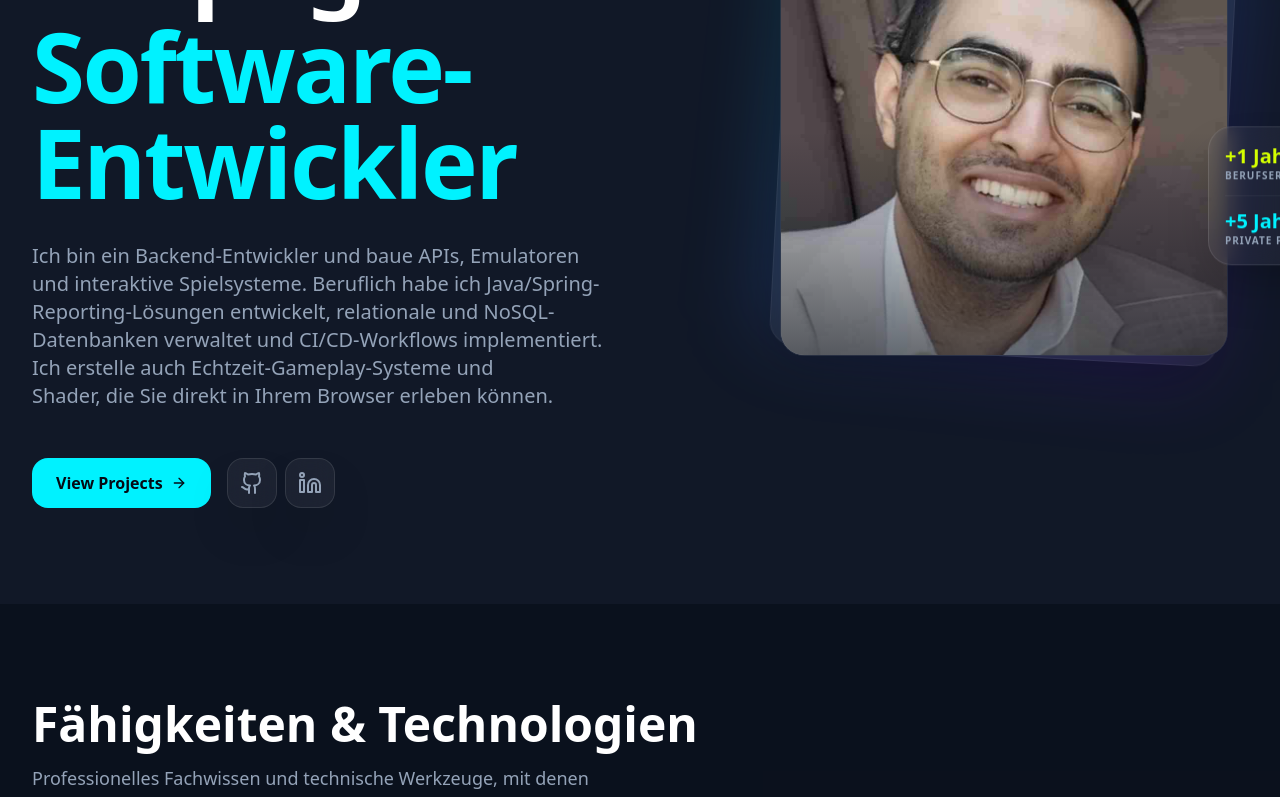
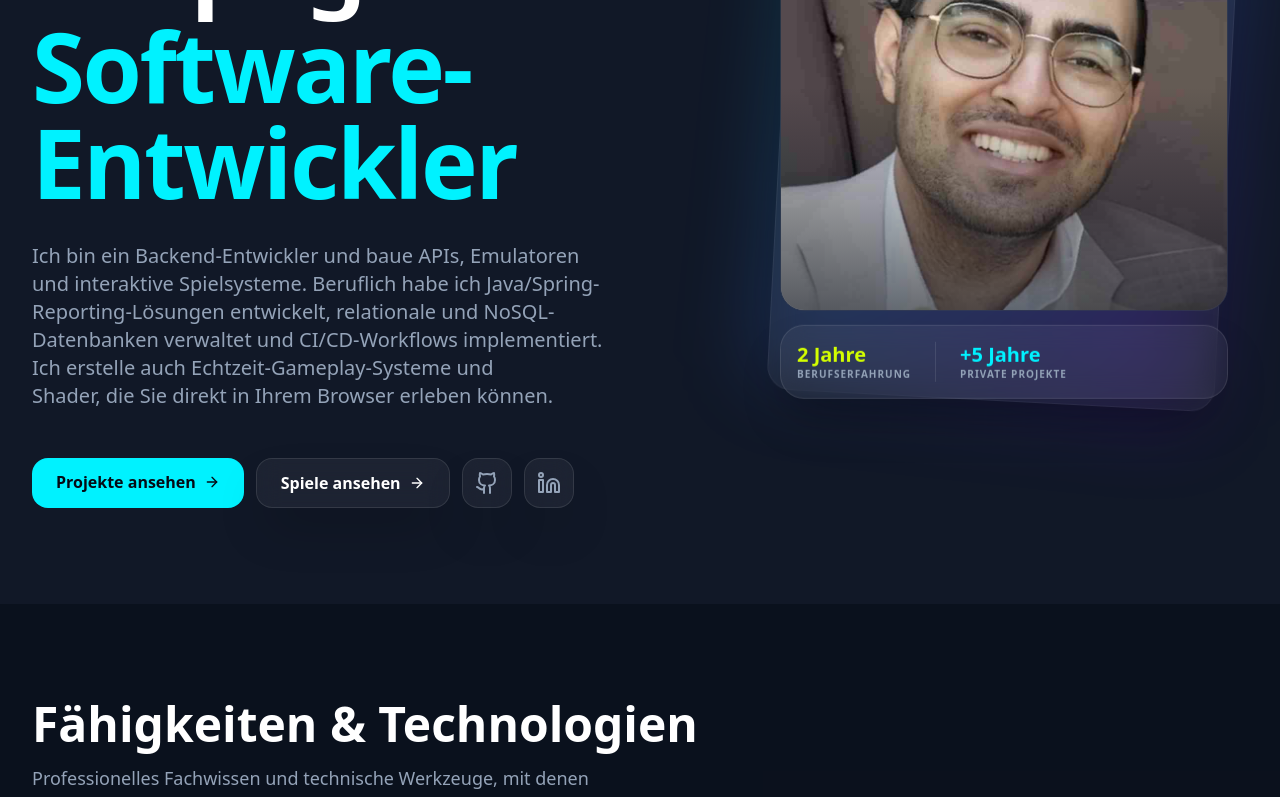
Before and after one commit to TheMetalStorm/personal-website, a Next.js app: page /de in a window 1280 px wide. Shown: the part 500-1297 px from the top of the page. Built offline with nearby package versions, Linux system fonts and the light colour scheme.

Commit message:
feat: i18n remaining strings, nav buttons, hover glows, clickable card titles

```diff
--- a/app/components/ContactSection.tsx
+++ b/app/components/ContactSection.tsx
@@ -77,7 +77,7 @@ export default function ContactSection() {
 								</div>
 								<div>
 									<h3 className="text-xl font-bold text-white">Curriculum Vitae</h3>
-									<p className="text-slate-400 text-sm">Download professional resume</p>
+									<p className="text-slate-400 text-sm">{t('contact.downloadResume')}</p>
 								</div>
 							</div>
 							<button
--- a/app/components/GamesSection.tsx
+++ b/app/components/GamesSection.tsx
@@ -20,7 +20,7 @@ export default function GamesSection() {
 							{t('games.title')}
 						</h2>
 						<p className="text-slate-400 max-w-xl text-lg">
-							Experimental and jam games exploring mechanics and shaders.
+							{t('games.featuredDescription')}
 						</p>
 					</div>
 					<Link
--- a/app/components/HeroSection.tsx
+++ b/app/components/HeroSection.tsx
@@ -1,12 +1,13 @@
 'use client';
 
 import Image from 'next/image';
+import Link from 'next/link';
 import { useI18n } from '../hooks/useI18n';
 import { motion } from 'framer-motion';
-import { ArrowRight, Github, Linkedin, Mail } from 'lucide-react';
+import { ArrowRight, Github, Linkedin } from 'lucide-react';
 
 export default function HeroSection() {
-	const { t } = useI18n();
+	const { t, locale } = useI18n();
 
 	const containerVariants = {
 		hidden: { opacity: 0 },
@@ -47,7 +48,8 @@ export default function HeroSection() {
 								<span className="animate-ping absolute inline-flex h-full w-full rounded-full bg-brand-blue opacity-75"></span>
 								<span className="relative inline-flex rounded-full h-2 w-2 bg-brand-blue"></span>
 							</span>
-							Available for new opportunities
+							{t('hero.available')}
+
 						</motion.div>
 
 						<motion.h1
@@ -65,14 +67,21 @@ export default function HeroSection() {
 							{t('hero.description')}
 						</motion.p>
 
-						<motion.div variants={itemVariants} className="flex flex-wrap gap-4 pt-4">
-							<button className="group relative px-6 py-3 bg-brand-blue text-brand-navy font-bold rounded-2xl overflow-hidden transition-all hover:scale-105 active:scale-95">
-								<span className="relative z-10 flex items-center gap-2">
-									View Projects <ArrowRight className="w-4 h-4 group-hover:translate-x-1 transition-transform" />
-								</span>
-								<div className="absolute inset-0 bg-white group-hover:opacity-20 opacity-0 transition-opacity"></div>
-							</button>
-							<div className="flex gap-2">
+						<motion.div variants={itemVariants} className="flex flex-wrap justify-center sm:justify-start items-center gap-3 pt-4">
+							<div className="flex gap-3">
+								<Link href={`/${locale === 'de' ? 'de/' : ''}projects`} className="group relative px-6 py-3 bg-brand-blue text-brand-navy font-bold rounded-2xl overflow-hidden transition-all hover:scale-105 active:scale-95">
+									<span className="relative z-10 flex items-center gap-2">
+										{t('hero.viewProjects')} <ArrowRight className="w-4 h-4 group-hover:translate-x-1 transition-transform" />
+									</span>
+									<div className="absolute inset-0 bg-white group-hover:opacity-20 opacity-0 transition-opacity"></div>
+								</Link>
+								<Link href={`/${locale === 'de' ? 'de/' : ''}games`} className="group relative px-6 py-3 bento-glass text-white font-bold rounded-2xl overflow-hidden transition-all hover:scale-105 active:scale-95">
+									<span className="relative z-10 flex items-center gap-2">
+										{t('hero.viewGames')} <ArrowRight className="w-4 h-4 group-hover:translate-x-1 transition-transform" />
+									</span>
+								</Link>
+							</div>
+							<div className="flex gap-3">
 								<a href="https://github.com/TheMetalStorm" target="_blank" className="p-3 bento-glass rounded-2xl text-slate-400 hover:text-brand-blue hover:scale-110 transition-all">
 									<Github className="w-6 h-6" />
 								</a>
@@ -111,18 +120,18 @@ export default function HeroSection() {
 								</div>
 							</div>
 
-							{/* Floating Stat Card */}
+							{/* Stat Card — below image, always in-flow */}
 							<motion.div
-								animate={{ y: [0, -10, 0] }}
+								animate={{ y: [0, -6, 0] }}
 								transition={{ duration: 4, repeat: Infinity, ease: "easeInOut" }}
-								className="absolute -right-32 top-1/2 p-4 bento-glass border-white/10 hidden md:block"
+								className="mt-4 p-4 bento-glass border-white/10"
 							>
-								<div className="flex flex-col gap-3">
+								<div className="flex gap-6">
 									<div className="flex flex-col">
 										<span className="text-brand-lime text-xl font-bold font-outfit leading-tight">{t('hero.stats.professional')}</span>
 										<span className="text-slate-400 text-[10px] uppercase tracking-widest font-bold">{t('hero.stats.professionalLabel')}</span>
 									</div>
-									<div className="h-px bg-white/5 w-full"></div>
+									<div className="w-px bg-white/10 self-stretch"></div>
 									<div className="flex flex-col">
 										<span className="text-brand-blue text-xl font-bold font-outfit leading-tight">{t('hero.stats.personal')}</span>
 										<span className="text-slate-400 text-[10px] uppercase tracking-widest font-bold">{t('hero.stats.personalLabel')}</span>
--- a/app/components/ItemCard.tsx
+++ b/app/components/ItemCard.tsx
@@ -88,9 +88,11 @@ export default function ItemCard({
           ))}
         </div>
 
-        <h3 className="text-2xl font-outfit font-bold text-white mb-3 group-hover:text-brand-blue transition-colors">
-          {title}
-        </h3>
+        <Link href={primaryAction?.href || '#'}>
+          <h3 className="text-2xl font-outfit font-bold text-white mb-3 group-hover:text-brand-blue transition-colors">
+            {title}
+          </h3>
+        </Link>
 
         <p className="text-slate-400 text-sm leading-relaxed mb-6 line-clamp-3">
           {description}
--- a/app/components/ProjectsSection.tsx
+++ b/app/components/ProjectsSection.tsx
@@ -20,7 +20,7 @@ export default function ProjectsSection() {
 							{t('projects.title')}
 						</h2>
 						<p className="text-slate-400 max-w-xl text-lg">
-							Selection of featured work spanning backend systems and creative tech.
+							{t('projects.featuredDescription')}
 						</p>
 					</div>
 					<Link
--- a/app/components/SkillsSection.tsx
+++ b/app/components/SkillsSection.tsx
@@ -56,7 +56,7 @@ export default function SkillsSection() {
 			title: t('skills.gameDev'),
 			icon: <Gamepad2 className="w-6 h-6 text-brand-lime" />,
 			skills: ['Unity', 'HLSL', 'Shader Graph', 'Godot'],
-			className: 'lg:col-span-1 border-brand-lime/10',
+			className: 'lg:col-span-1 border-brand-lime/10 bento-glow-lime',
 		},
 		{
 			title: t('skills.systems'),
@@ -68,7 +68,7 @@ export default function SkillsSection() {
 			title: t('skills.other'),
 			icon: <Layers className="w-6 h-6 text-white" />,
 			skills: ['Ubuntu', 'PowerShell', 'REST APIs', 'Cloud'],
-			className: 'lg:col-span-1',
+			className: 'lg:col-span-1 bento-glow-white',
 		}
 	];
 
--- a/app/globals.css
+++ b/app/globals.css
@@ -30,6 +30,18 @@ body {
 	.bento-glow-violet {
 		&:hover {
 			box-shadow: 0 0 30px rgba(112, 0, 255, 0.2);
+		}
+	}
+
+	.bento-glow-lime {
+		&:hover {
+			box-shadow: 0 0 30px rgba(212, 255, 0, 0.15);
+		}
+	}
+
+	.bento-glow-white {
+		&:hover {
+			box-shadow: 0 0 30px rgba(255, 255, 255, 0.08);
 		}
 	}
 
--- a/app/locales/de.json
+++ b/app/locales/de.json
@@ -4,11 +4,14 @@
     "title": "Software-Entwickler",
     "description": "Ich bin ein Backend-Entwickler und baue APIs, Emulatoren und interaktive Spielsysteme. Beruflich habe ich Java/Spring-Reporting-Lösungen entwickelt, relationale und NoSQL-Datenbanken verwaltet und CI/CD-Workflows implementiert. Ich erstelle auch Echtzeit-Gameplay-Systeme und Shader, die Sie direkt in Ihrem Browser erleben können.",
     "stats": {
-      "professional": "+1 Jahr",
+      "professional": "2 Jahre",
       "professionalLabel": "Berufserfahrung",
       "personal": "+5 Jahre",
       "personalLabel": "Private Projekte"
-    }
+    },
+    "viewProjects": "Projekte ansehen",
+    "viewGames": "Spiele ansehen",
+    "available": "Offen für neue Möglichkeiten"
   },
   "navigation": {
     "home": "Startseite",
@@ -23,7 +26,8 @@
     "viewAll": "Alle Projekte ansehen",
     "title": "Ausgewählte Projekte",
     "allProjectsTitle": "Alle Projekte",
-    "description": "Hier sind einige der Projekte, an denen ich gearbeitet habe",
+    "description": "Eine Auswahl meiner Projekte",
+    "featuredDescription": "Ausgewählte Arbeiten zu Backend-Systemen und kreativer Technik.",
     "viewProject": "Projekt ansehen",
     "technologies": "Technologien",
     "gallery": "Projektgalerie",
@@ -44,7 +48,8 @@
     "viewAll": "Alle Spiele ansehen",
     "title": "Ausgewählte Spiele",
     "allGamesTitle": "Alle Spiele",
-    "description": "Spiele, die ich in verschiedenen Engines entwickelt habe",
+    "description": "Spiele in verschiedenen Engines entwickelt",
+    "featuredDescription": "Experimentelle Jam-Spiele zu Mechaniken und Shadern.",
     "viewGame": "Spiel ansehen",
     "playGame": "Spiel spielen",
     "playableInBrowser": "Im Browser spielbar",
@@ -93,6 +98,9 @@
   },
   "contact": {
     "resume": "Lebenslauf ansehen",
+    "downloadResume": "Professionellen Lebenslauf herunterladen",
+    "ctaTitle": "Bereit, etwas Großartiges zu bauen?",
+    "ctaSubtitle": "Ich suche aktuell nach neuen Herausforderungen und Kooperationen.",
     "title": "Kontakt aufnehmen",
     "description": "Zögern Sie nicht, sich zu melden, wenn Sie zusammenarbeiten möchten oder einfach nur Hallo sagen wollen!",
     "email": "Kontakt aufnehmen",
```
Also changed, not shown: app/components/AboutSection.tsx (+6 -6 lines), app/locales/en.json (+10 -2 lines).
